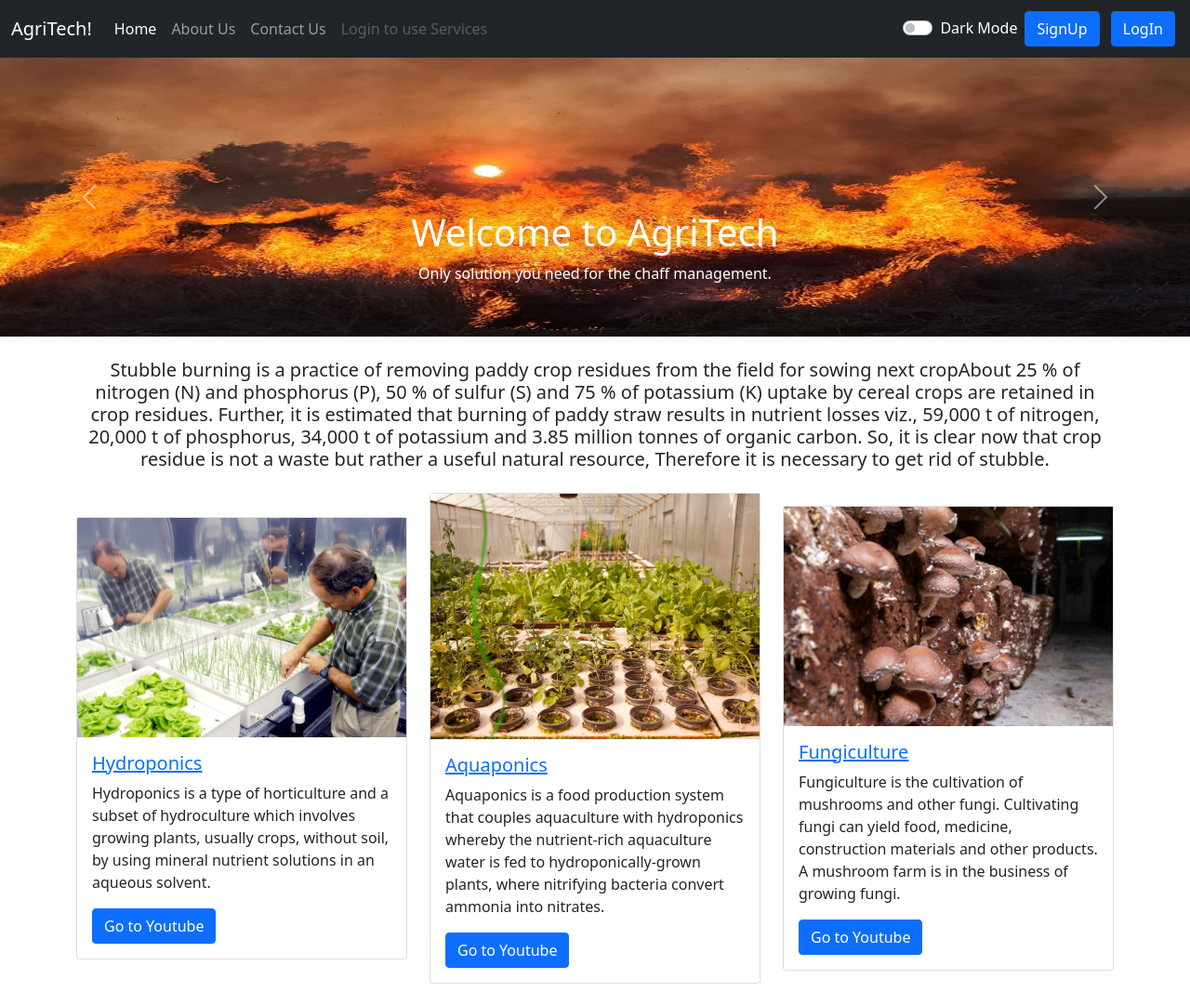
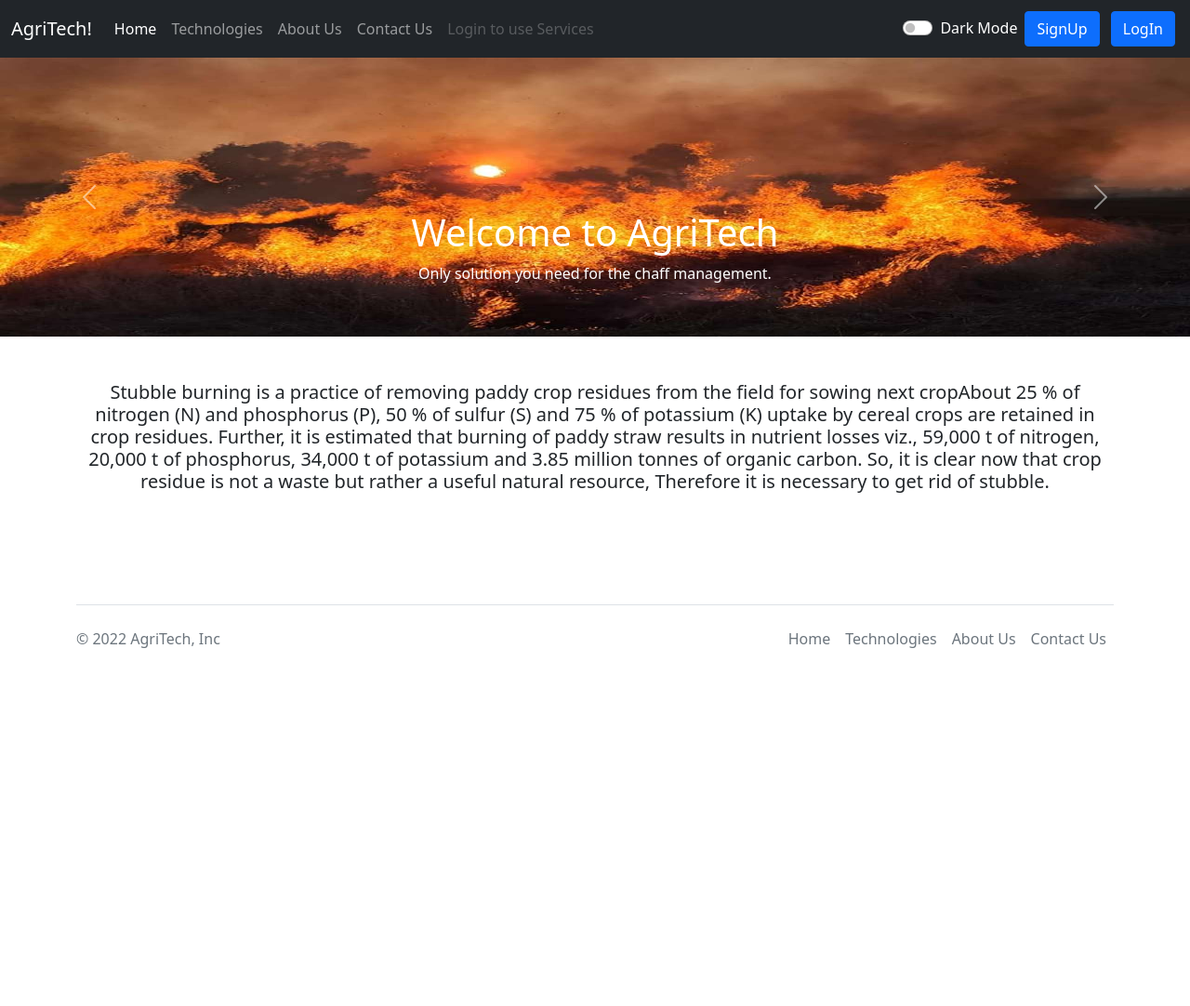
Before and after one commit to MrShivam98/AgriTech, a Django app: page / in a window 1280 px wide. Shown: the whole page at 93% size. After the commit the page ends 697 px from the top, so only its background shows below. Run offline with Django 4.2, Linux system fonts and the light colour scheme.

Commit message:
technologies page added

```diff
--- a/home/urls.py
+++ b/home/urls.py
@@ -5,6 +5,7 @@ from . import views
 
 urlpatterns = [
     path('', views.home, name='home'),
+    path('technologies', views.technologies, name='technologies'),
     path('about', views.about, name='about'),
     path('services', views.services, name='services'),
     path('contact', views.contact, name='contact'),
--- a/home/views.py
+++ b/home/views.py
@@ -20,6 +20,10 @@ def sendEmail(sub, data, email):
 
 def home(request):
     return render(request, 'home/index.html')
+
+
+def technologies(request):
+    return render(request, 'home/technologies.html')
 
 
 def about(request):
--- a/requirements.txt
+++ b/requirements.txt
@@ -1,5 +1,7 @@
 asgiref==3.5.0
 Django==4.0.3
+djangorestframework==3.13.1
+pytz==2022.1
 six==1.16.0
 sqlparse==0.4.2
 tzdata==2021.5
--- a/templates/base.html
+++ b/templates/base.html
@@ -25,6 +25,9 @@
         <ul class="navbar-nav me-auto mb-2 mb-lg-0">
           <li class="nav-item">
             <a class="nav-link {% block homeactive %} {% endblock homeactive %}" aria-current="page" href="/">Home</a>
+          </li>
+          <li class="nav-item">
+            <a class="nav-link {% block technologiesactive %} {% endblock technologiesactive %}" aria-current="page" href="/technologies">Technologies</a>
           </li>
           <li class="nav-item">
             <a class="nav-link {% block aboutactive %} {% endblock aboutactive %}" aria-current="page"
@@ -80,6 +83,19 @@
   {% endfor %}
 
   {% block body %}{% endblock body %}
+  <br>
+  <div class="container mt-5">
+    <footer class="d-flex flex-wrap justify-content-between align-items-center py-3 my-4 border-top">
+      <p class="col-md-4 mb-0 text-muted">© 2022 AgriTech, Inc</p>
+
+      <ul class="nav col-md-4 justify-content-end">
+        <li class="nav-item"><a href="/" class="nav-link px-2 text-muted">Home</a></li>
+        <li class="nav-item"><a href="/technologies" class="nav-link px-2 text-muted">Technologies</a></li>
+        <li class="nav-item"><a href="/about" class="nav-link px-2 text-muted">About Us</a></li>
+        <li class="nav-item"><a href="/contact" class="nav-link px-2 text-muted">Contact Us</a></li>
+      </ul>
+    </footer>
+  </div>
 
   <script src="https://cdn.jsdelivr.net/npm/bootstrap@5.1.3/dist/js/bootstrap.bundle.min.js"
     integrity="sha384-ka7Sk0Gln4gmtz2MlQnikT1wXgYsOg+OMhuP+IlRH9sENBO0LRn5q+8nbTov4+1p"
@@ -99,7 +115,6 @@
       new google.translate.TranslateElement('google_element');
     }
   </script>
-
 </body>
 
 </html>
--- a/templates/home/index.html
+++ b/templates/home/index.html
@@ -36,41 +36,8 @@
       <span class="visually-hidden">Next</span>
     </button>
 </div>
-<div class="container text-center my-4">
+<div class="container text-center my-5">
     <h5>Stubble burning is a practice of removing paddy crop residues from the field for sowing next cropAbout 25 % of nitrogen (N) and phosphorus (P), 50 % of sulfur (S) and 75 % of potassium (K) uptake by cereal crops are retained in crop residues. Further, it is estimated that burning of paddy straw results in nutrient losses viz., 59,000 t of nitrogen, 20,000 t of phosphorus, 34,000 t of potassium and 3.85 million tonnes of organic carbon. So, it is clear now that crop residue is not a waste but rather a useful natural resource, Therefore it is necessary to get rid of stubble.</h5>
 </div>
-<div class="container my-4">
-    <div class="row text-dark d-flex justify-content-center align-items-center">
-        <div class="col-sm-4">
-          <div class="card">
-            <img src="static/img/hydroponic.jpg" alt="hydroponic.jpg">
-            <div class="card-body">
-              <h5 class="card-title"><a href="https://en.wikipedia.org/wiki/Hydroponics">Hydroponics</a></h5>
-              <p class="card-text">Hydroponics is a type of horticulture and a subset of hydroculture which involves growing plants, usually crops, without soil, by using mineral nutrient solutions in an aqueous solvent.</p>
-              <a href="https://www.youtube.com/watch?v=8fWSfEBGobI" class="btn btn-primary">Go to Youtube</a>
-            </div>
-          </div>
-        </div>
-        <div class="col-sm-4">
-            <div class="card">
-              <img src="static/img/Aquaponics.jpg" alt="Aquaponics.jpg">
-              <div class="card-body">
-                <h5 class="card-title"><a href="https://en.wikipedia.org/wiki/Aquaponics">Aquaponics</a></h5>
-                <p class="card-text">Aquaponics is a food production system that couples aquaculture with hydroponics whereby the nutrient-rich aquaculture water is fed to hydroponically-grown plants, where nitrifying bacteria convert ammonia into nitrates.</p>
-                <a href="https://www.youtube.com/watch?v=018rIAPkTH4" class="btn btn-primary">Go to Youtube</a>
-              </div>
-            </div>
-          </div>
-          <div class="col-sm-4">
-            <div class="card">
-              <img src="static/img/Fungiculture.jpg" alt="Fungiculture.jpg">
-              <div class="card-body">
-                <h5 class="card-title"><a href="https://en.wikipedia.org/wiki/Fungiculture">Fungiculture</a></h5>
-                <p class="card-text">Fungiculture is the cultivation of mushrooms and other fungi. Cultivating fungi can yield food, medicine, construction materials and other products. A mushroom farm is in the business of growing fungi.</p>
-                <a href="https://www.youtube.com/watch?v=oiVZ2APGSNQ" class="btn btn-primary">Go to Youtube</a>
-              </div>
-            </div>
-          </div>
-    </div>
-</div>
+
 {% endblock body %}
```
Also changed, not shown: templates/home/about.html (+3 -8 lines), templates/home/technologies.html (added, +81 -0 lines), static/img/aquaponics.jpg (deleted), static/img/fungiculture.jpg (deleted), static/img/hydroponic.jpg (deleted).
